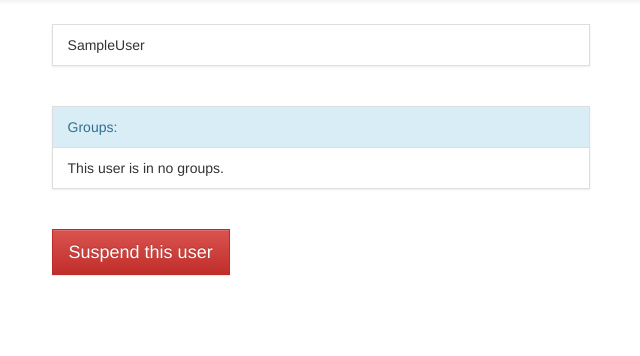
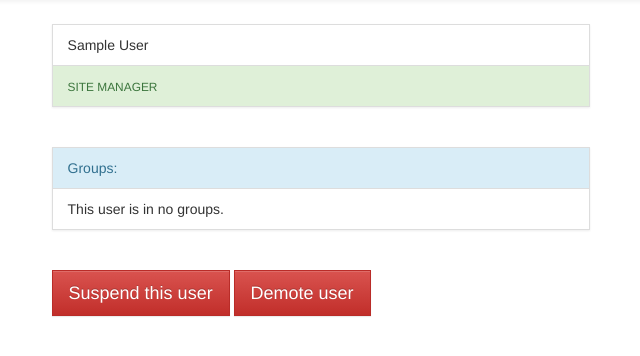
Before and after one commit to dmr5bq/cs3240-f16-team17, a Django app: page /users/user/1/ in a window 1280 px wide. Shown: the part 51-407 px from the top of the page, without its empty margins (319-959 px from the left). Run offline with Django 3.2, Linux system fonts and the light colour scheme; a user stored in the database is signed in; tables that the repository leaves empty hold one stand-in row (values such as "Sample post"); some libraries are stand-ins or nearby versions.

Commit message:
Site managers can promote users to site manager

```diff
--- a/dev/secureshare/users/templates/users/view_user.html
+++ b/dev/secureshare/users/templates/users/view_user.html
@@ -5,7 +5,16 @@
         <div class="col-sm-8 col-md-8 col-lg-8 col-centered">
             {% if user.is_authenticated %}
                 <div class="list-group">
-                    <li class="list-group-item">{{ viewed_user.first_name }}{{ viewed_user.last_name }}</li>
+                    <li class="list-group-item">
+                        {{ viewed_user.first_name }} {{ viewed_user.last_name }}
+                    </li>
+                    {% if viewed_user.is_site_manager %}
+                    <li class="list-group-item list-group-item-success"><small>SITE MANAGER</small></li>
+                    {% endif %}
+
+                    {% if viewed_user.is_suspended %}
+                    <li class="list-group-item list-group-item-danger"><small>SUSPENDED</small></li>
+                    {% endif %}
                 </div>
                 <br>
                 <div class="list-group">
@@ -28,6 +37,12 @@
                 {% else %}
                 <a href="{% url 'users:suspend_user' user_id=viewed_user.id %}" role="button" class="btn btn-danger btn-lg">Suspend this user</a>
                 {% endif %}
+
+                {% if viewed_user.is_site_manager %}
+                <a href="{% url 'users:promote_user' user_id=viewed_user.id %}" role="button" class="btn btn-danger btn-lg">Demote user</a>
+                {% else %}
+                <a href="{% url 'users:promote_user' user_id=viewed_user.id %}" role="button" class="btn btn-danger btn-lg">Promote user</a>
+                {% endif %}
             {% endif %}
         </div>
     </div>
--- a/dev/secureshare/users/urls.py
+++ b/dev/secureshare/users/urls.py
@@ -19,5 +19,6 @@ urlpatterns = [
     url(r'^user/(?P<user_id>[0-9]+)/$', view_user, name='user'),
     url(r'^group/(?P<group_id>[0-9]+)/$', view_group, name='group'),
 
-    url(r'^user/(?P<user_id>[0-9]+)/suspend/$', suspend_user, name='suspend_user')
+    url(r'^user/(?P<user_id>[0-9]+)/suspend/$', suspend_user, name='suspend_user'),
+    url(r'^user/(?P<user_id>[0-9]+)/promote/$', promote_user, name='promote_user'),
 ]
--- a/dev/secureshare/users/views.py
+++ b/dev/secureshare/users/views.py
@@ -107,6 +107,14 @@ def suspend_user(request, user_id):
     return redirect('users:user', user_id=user.id)
 
 
+def promote_user(request, user_id):
+    user = get_object_or_404(User, pk=user_id)
+    if request.user.is_site_manager:
+        user.is_site_manager = not user.is_site_manager
+        user.save()
+    return redirect('users:user', user_id=user.id)
+
+
 def all_groups(request):
     template_name = 'users/all_groups.html'
 
```
